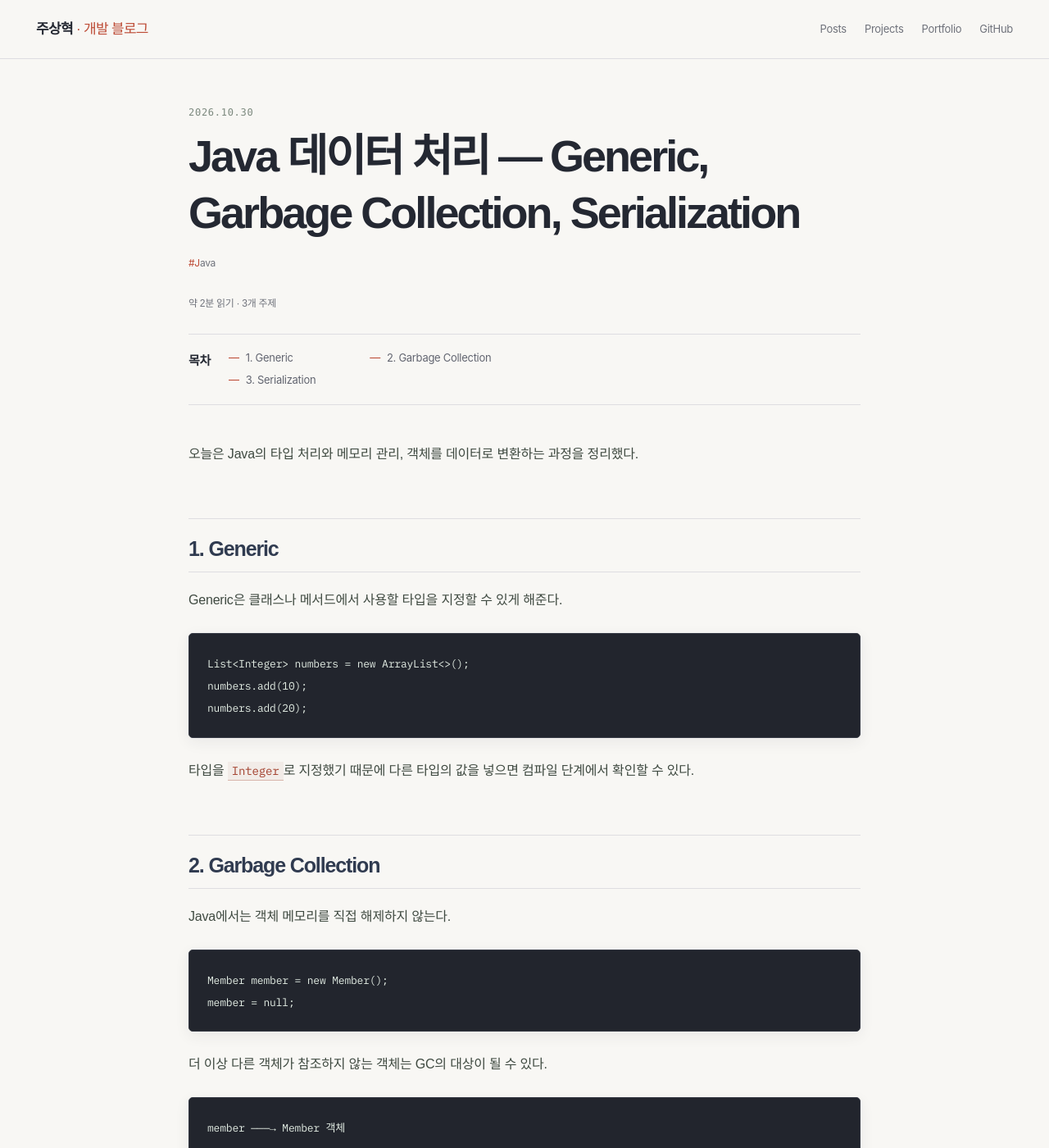
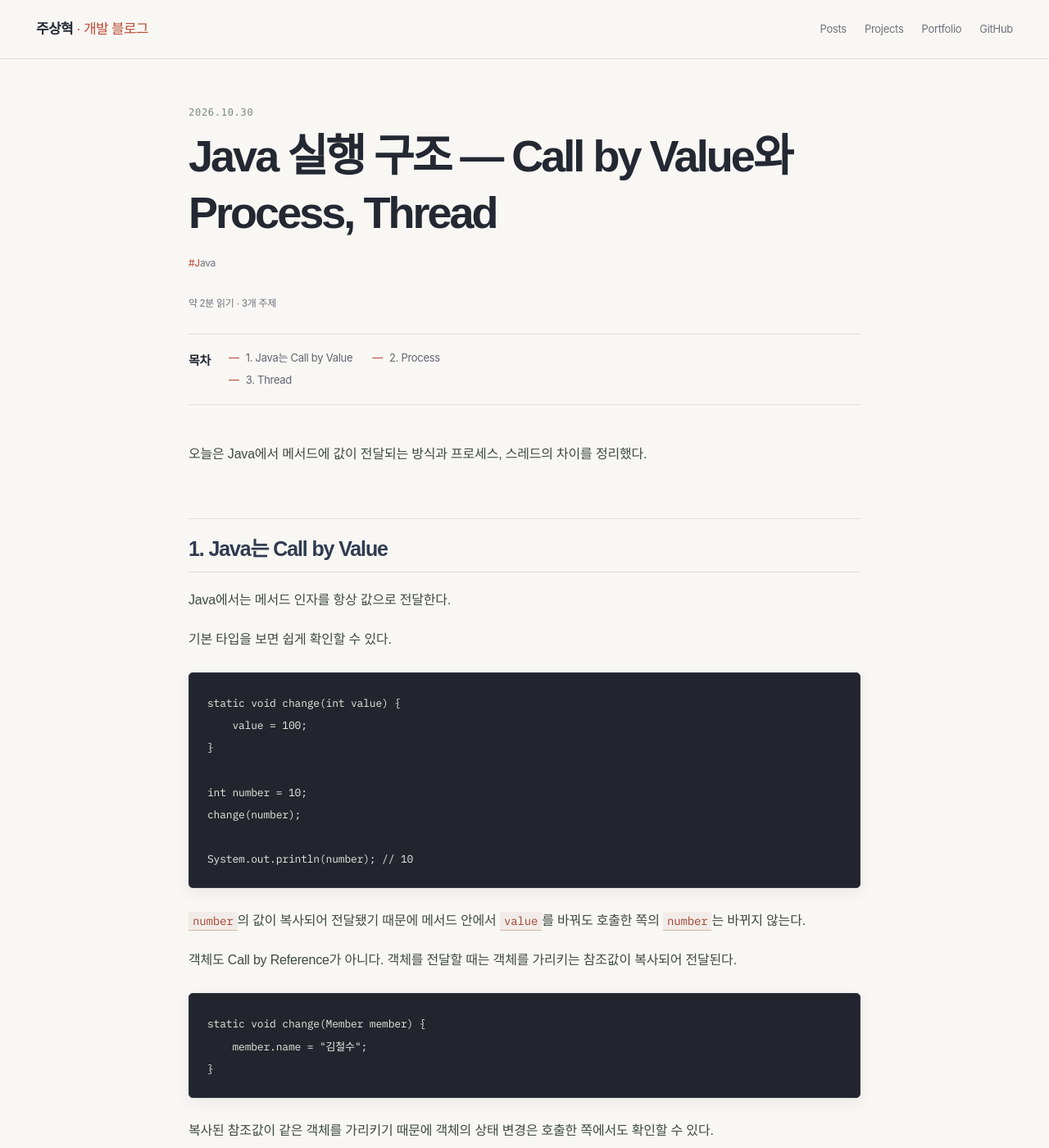
Before and after one commit to zuzusnasna/zuzusnasna.github.io, a Jekyll site: the page built from _posts/2026-10-30-java-exception.md, in a window 1280 px wide and 1400 px high. Shown: the whole window at 82% size. Built offline with Jekyll 4.4.1, drawn with Linux system fonts in a browser that asks for light colours; some web fonts are replaced; some of the changed text lies outside the part shown.

Commit message:
정리: Call by Value와 Process Thread 필기본

````diff
--- a/_posts/2026-10-30-java-exception.md
+++ b/_posts/2026-10-30-java-exception.md
@@ -1,81 +1,91 @@
 ---
 layout: post
-title: "Java 데이터 처리 — Generic, Garbage Collection, Serialization"
-date: 2026-10-30 11:50:00 +0900
+title: "Java 실행 구조 — Call by Value와 Process, Thread"
+date: 2026-10-30 12:00:00 +0900
 categories: [Spring]
 tags: [Java]
 ---
 
-오늘은 Java의 타입 처리와 메모리 관리, 객체를 데이터로 변환하는 과정을 정리했다.
+오늘은 Java에서 메서드에 값이 전달되는 방식과 프로세스, 스레드의 차이를 정리했다.
 
-## 1. Generic
+## 1. Java는 Call by Value
 
-Generic은 클래스나 메서드에서 사용할 타입을 지정할 수 있게 해준다.
+Java에서는 메서드 인자를 항상 값으로 전달한다.
+
+기본 타입을 보면 쉽게 확인할 수 있다.
 
 ```java
-List<Integer> numbers = new ArrayList<>();
-numbers.add(10);
-numbers.add(20);
+static void change(int value) {
+    value = 100;
+}
+
+int number = 10;
+change(number);
+
+System.out.println(number); // 10
 ```
 
-타입을 `Integer`로 지정했기 때문에 다른 타입의 값을 넣으면 컴파일 단계에서 확인할 수 있다.
+`number`의 값이 복사되어 전달됐기 때문에 메서드 안에서 `value`를 바꿔도 호출한 쪽의 `number`는 바뀌지 않는다.
 
-## 2. Garbage Collection
-
-Java에서는 객체 메모리를 직접 해제하지 않는다.
+객체도 Call by Reference가 아니다. 객체를 전달할 때는 객체를 가리키는 참조값이 복사되어 전달된다.
 
 ```java
-Member member = new Member();
-member = null;
-```
-
-더 이상 다른 객체가 참조하지 않는 객체는 GC의 대상이 될 수 있다.
-
-```text
-member ───→ Member 객체
-
-member = null
-
-Member 객체
-   ↑
-참조 없음
-   ↓
-GC 대상이 될 수 있음
-```
-
-중요한 점은 `member = null`을 했다고 바로 GC가 실행되는 것은 아니라는 것이다. GC 실행 시점은 JVM이 판단한다.
-
-## 3. Serialization
-
-객체를 저장하거나 전송할 수 있는 데이터 형태로 변환하는 것을 직렬화라고 한다.
-
-```text
-객체
- ↓
-직렬화
- ↓
-데이터
- ↓
-저장 / 전송
-```
-
-반대로 데이터를 다시 객체로 만드는 것이 역직렬화다.
-
-```text
-데이터
- ↓
-역직렬화
- ↓
-객체
-```
-
-실제 서버 개발에서는 Java 기본 Serialization뿐 아니라 JSON 같은 형식을 자주 사용한다.
-
-```json
-{
-  "name": "홍길동",
-  "age": 25
+static void change(Member member) {
+    member.name = "김철수";
 }
 ```
 
-객체를 메모리에 존재하는 상태 그대로만 보는 것이 아니라 저장·전송을 위한 데이터 형태로 바꿀 수 있다는 점까지 같이 정리했다.
+복사된 참조값이 같은 객체를 가리키기 때문에 객체의 상태 변경은 호출한 쪽에서도 확인할 수 있다.
+
+```text
+호출자 참조값 ──┐
+               ↓
+            Member 객체
+               ↑
+메서드 참조값 ──┘
+```
+
+그래서 Java는 **항상 Call by Value**라고 정리하는 것이 정확하다.
+
+## 2. Process
+
+프로세스는 실행 중인 프로그램이다. 프로세스는 기본적으로 독립적인 메모리 공간을 가진다.
+
+```text
+Process A
+ ├─ Code
+ ├─ Data
+ ├─ Heap
+ └─ Stack
+
+Process B
+ ├─ Code
+ ├─ Data
+ ├─ Heap
+ └─ Stack
+```
+
+서로 다른 프로세스는 메모리를 기본적으로 공유하지 않는다.
+
+## 3. Thread
+
+스레드는 프로세스 안에서 실제 작업을 수행하는 실행 흐름이다.
+
+```text
+프로세스
+ ├─ Thread 1
+ ├─ Thread 2
+ └─ Thread 3
+```
+
+같은 프로세스의 스레드들은 Heap 같은 메모리 영역을 공유할 수 있다.
+
+그래서 여러 스레드가 동시에 같은 데이터를 수정하면 문제가 생길 수 있다.
+
+```java
+count++;
+```
+
+이런 공유 상태를 안전하게 처리하려면 동기화, Lock, 원자적 연산 등의 방법을 고려해야 한다.
+
+웹 서버가 여러 사용자의 요청을 동시에 처리하는 구조를 이해하려면 Process와 Thread의 차이를 먼저 알고 있어야 했다.
````
